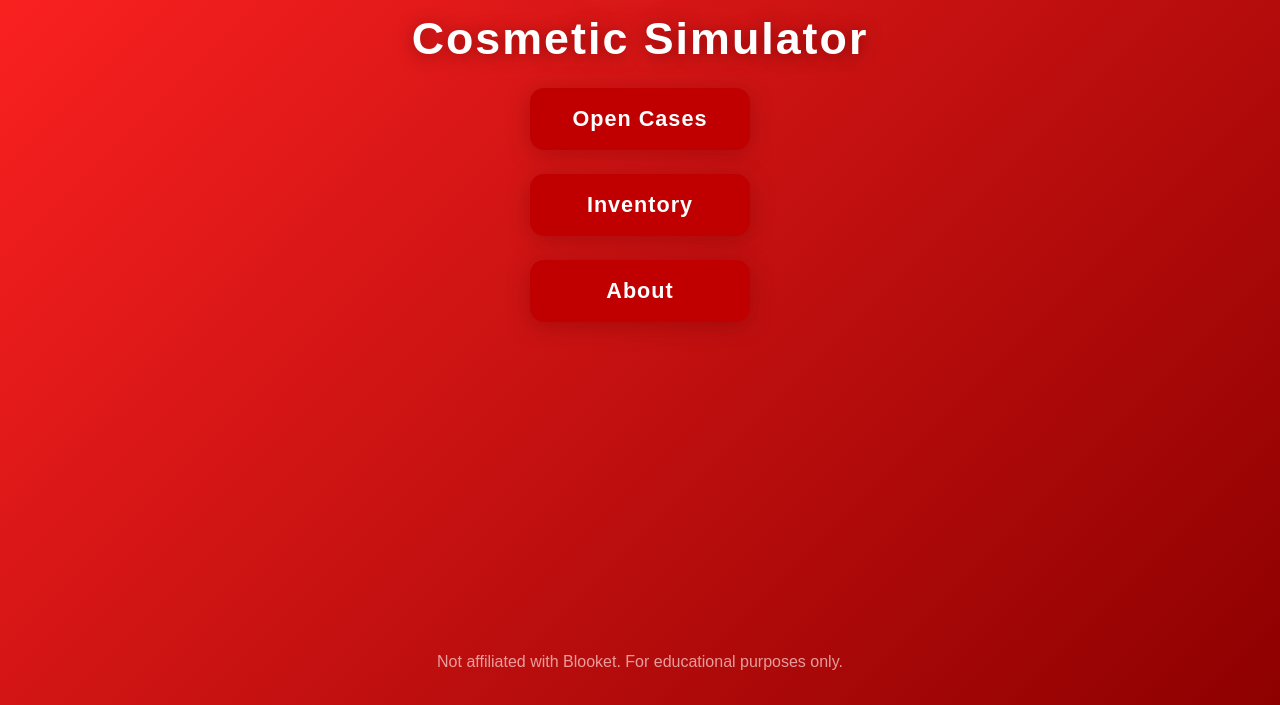
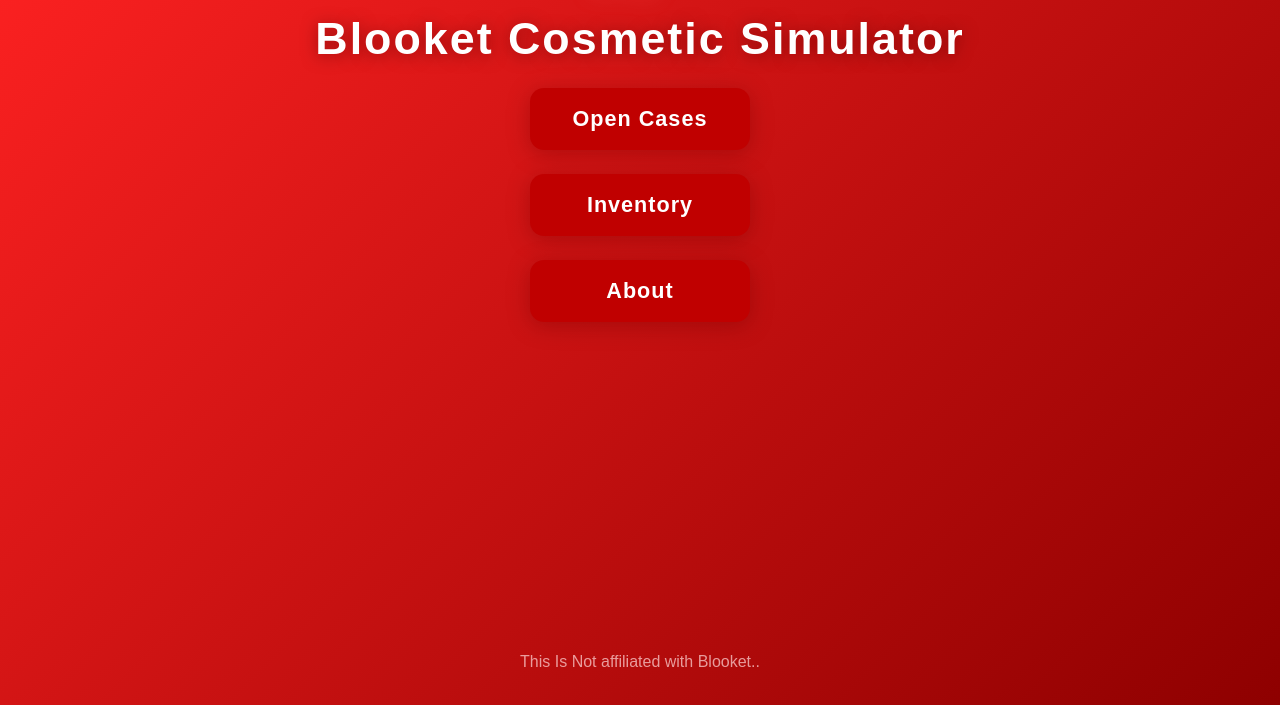
Before and after one commit to losercites/losercities.github.io, a plain HTML site: page index.html in a window 1280 px wide. Shown: the part 95-800 px from the top of the page. Drawn offline with Linux system fonts and the light colour scheme.

Commit message:
Update index.html

```diff
--- a/index.html
+++ b/index.html
@@ -3,14 +3,14 @@
 <head>
   <meta charset="UTF-8">
   <meta name="viewport" content="width=device-width, initial-scale=1">
-  <title>Cosmetic Sim - Home</title>
+  <title>Blooket Cosmetic Sim - Home</title>
   <link rel="stylesheet" href="css/style.css">
 </head>
 <body>
   <div class="menu-bg">
     <div class="menu-container">
       <img src="logo.png" alt="Cosmetic Sim Logo" class="logo">
-      <h1 class="title">Cosmetic Simulator</h1>
+      <h1 class="title">Blooket Cosmetic Simulator</h1>
       <nav class="menu">
         <a href="simulator.html" class="menu-btn">Open Cases</a>
         <a href="inventory.html" class="menu-btn">Inventory</a>
@@ -18,7 +18,7 @@
       </nav>
     </div>
     <footer>
-      <p>Not affiliated with Blooket. For educational purposes only.</p>
+      <p>This Is Not affiliated with Blooket..</p>
     </footer>
   </div>
 </body>
```
